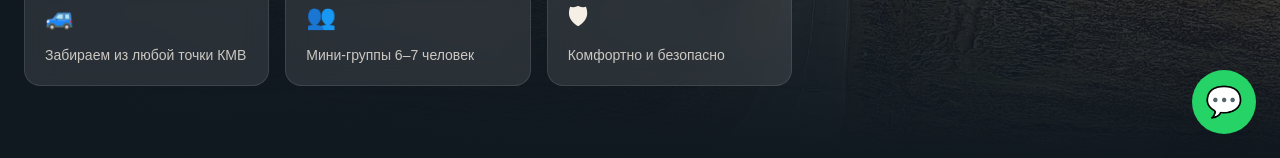
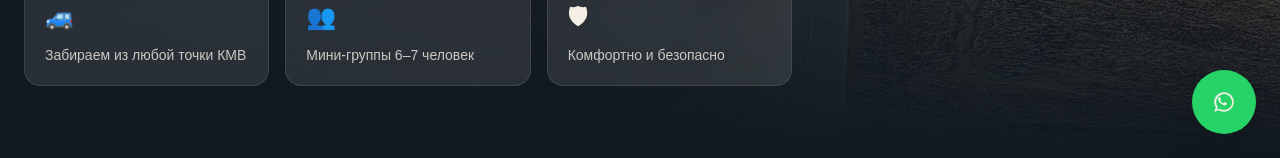
Before and after one commit to marikamirkhan-ops/tvoicompas-site, a Next.js app: page / in a window 1280 px wide. Shown: the part 642-800 px from the top of the page. Built offline with nearby package versions, Linux system fonts and the light colour scheme.

Commit message:
seo metadata

```diff
--- a/app/page.tsx
+++ b/app/page.tsx
@@ -752,7 +752,15 @@ const handleFormSubmit = (e: React.FormEvent<HTMLFormElement>) => {
   target="_blank"
   className="fixed bottom-6 right-6 z-[9999] flex h-16 w-16 items-center justify-center rounded-full bg-[#25D366] text-3xl shadow-2xl transition hover:scale-110"
 >
-  💬
+  <svg
+  xmlns="http://www.w3.org/2000/svg"
+  viewBox="0 0 32 32"
+  fill="currentColor"
+  className="h-6 w-6"
+>
+  <path d="M19.11 17.21c-.29-.15-1.7-.84-1.96-.93-.26-.1-.45-.15-.64.15-.19.29-.74.93-.9 1.12-.17.2-.33.22-.62.07-.29-.15-1.22-.45-2.32-1.43-.86-.77-1.44-1.72-1.61-2.01-.17-.29-.02-.45.13-.6.13-.13.29-.33.43-.5.14-.17.19-.29.29-.48.1-.2.05-.36-.02-.5-.07-.15-.64-1.54-.88-2.11-.23-.56-.47-.48-.64-.49h-.55c-.19 0-.5.07-.76.36-.26.29-1 1-.99 2.43 0 1.43 1.03 2.81 1.17 3 .14.2 2.03 3.1 4.92 4.34.69.3 1.23.48 1.65.62.69.22 1.31.19 1.8.11.55-.08 1.7-.69 1.94-1.35.24-.66.24-1.23.17-1.35-.07-.12-.26-.2-.55-.34z"/>
+  <path d="M16.03 3C8.85 3 3 8.82 3 15.99c0 2.54.74 5.01 2.13 7.13L3 29l6.07-2.01a13 13 0 0 0 6.96 2.02h.01C23.2 29.01 29 23.18 29 16.01 29 8.82 23.18 3 16.03 3zm0 23.67h-.01a10.6 10.6 0 0 1-5.4-1.48l-.39-.23-3.6 1.19 1.17-3.51-.25-.41a10.63 10.63 0 1 1 8.48 4.44z"/>
+</svg>
 </a>
 </main>
   );
```
